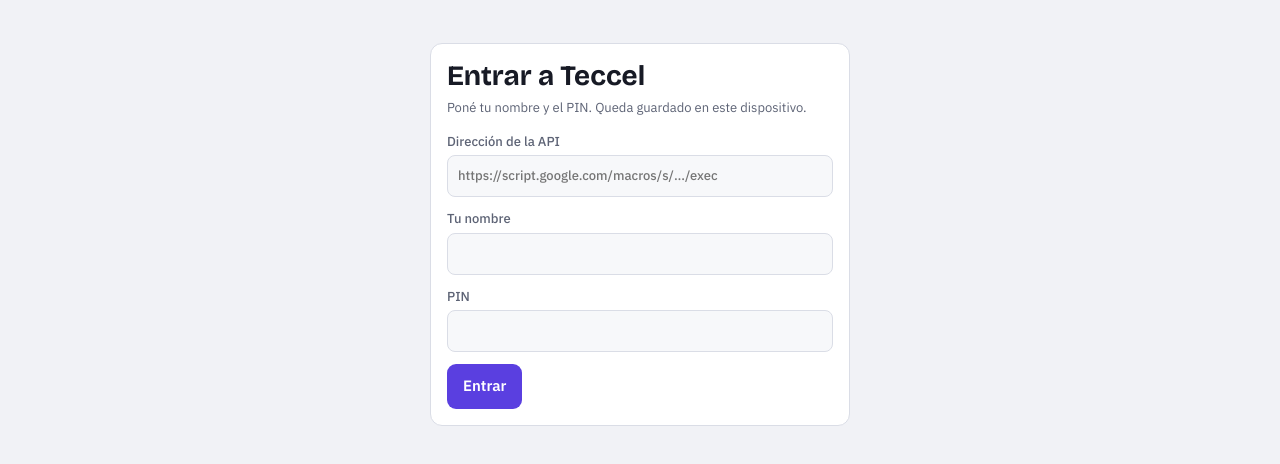
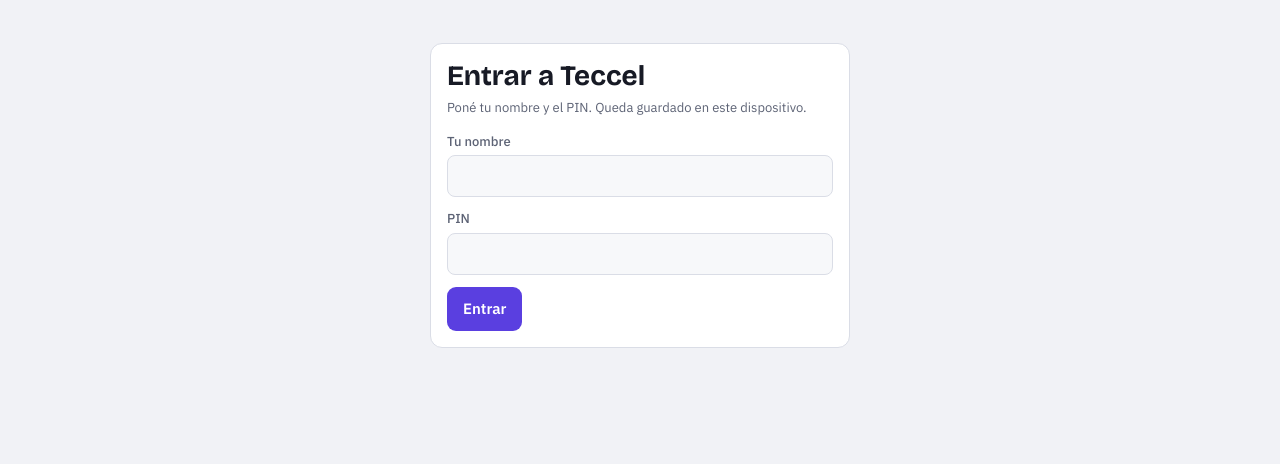
Before and after one commit to josemariavillalba2-dotcom/BUNKERTECCEL, a plain HTML site: page index.html in a window 1280 px wide. Shown: the part 66-530 px from the top of the page. Drawn offline with nearby package versions, Linux system fonts and the light colour scheme.

Commit message:
Add files via upload

```diff
--- a/index.html
+++ b/index.html
@@ -172,7 +172,7 @@ const MESES=['enero','febrero','marzo','abril','mayo','junio','julio','agosto','
 const TABS=[['resumen','Resumen'],['vender','Vender'],['gamer','Gamer'],['stock','Stock'],['compras','Compras'],['ajustes','Ajustes']];
 const COLS=['productos','compras','ventas','gaming'];
 // Pegá acá la URL de la aplicación web de Apps Script (termina en /exec)
-const API_URL='';
+const API_URL='https://script.google.com/macros/s/AKfycbyFB815jp3m990Hnlek3xclgx8KsBqXx5ZQRRK_Q0OWI7n9n1HLLzmxKf3ARXsDMWRY/exec';
 const SK='teccel-sesion';
 
 const $=s=>document.querySelector(s);
```
